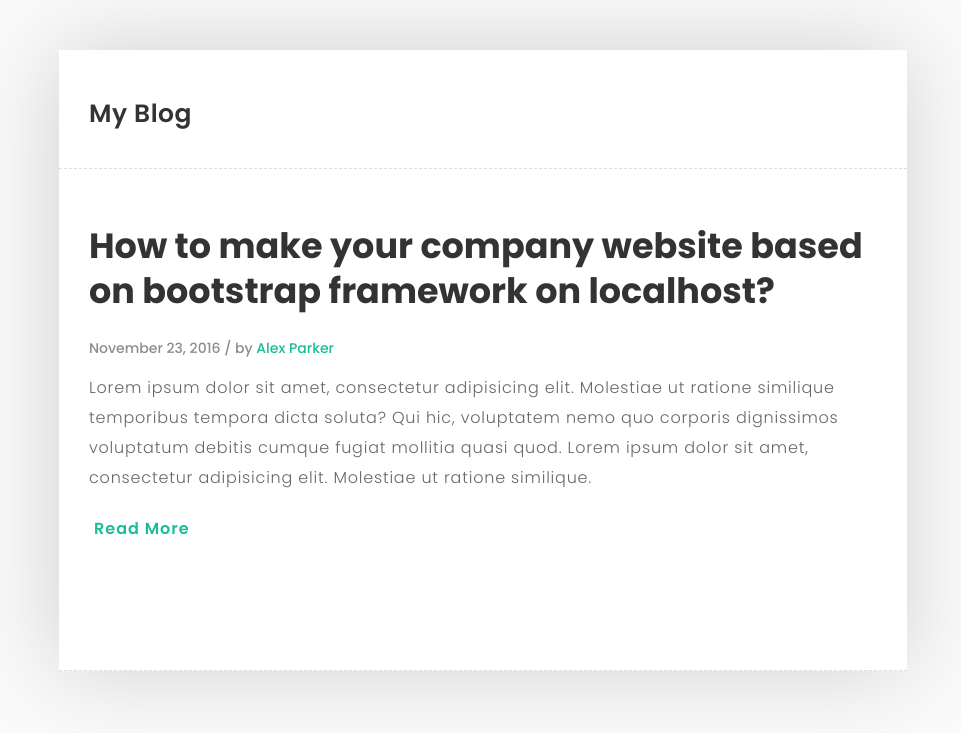
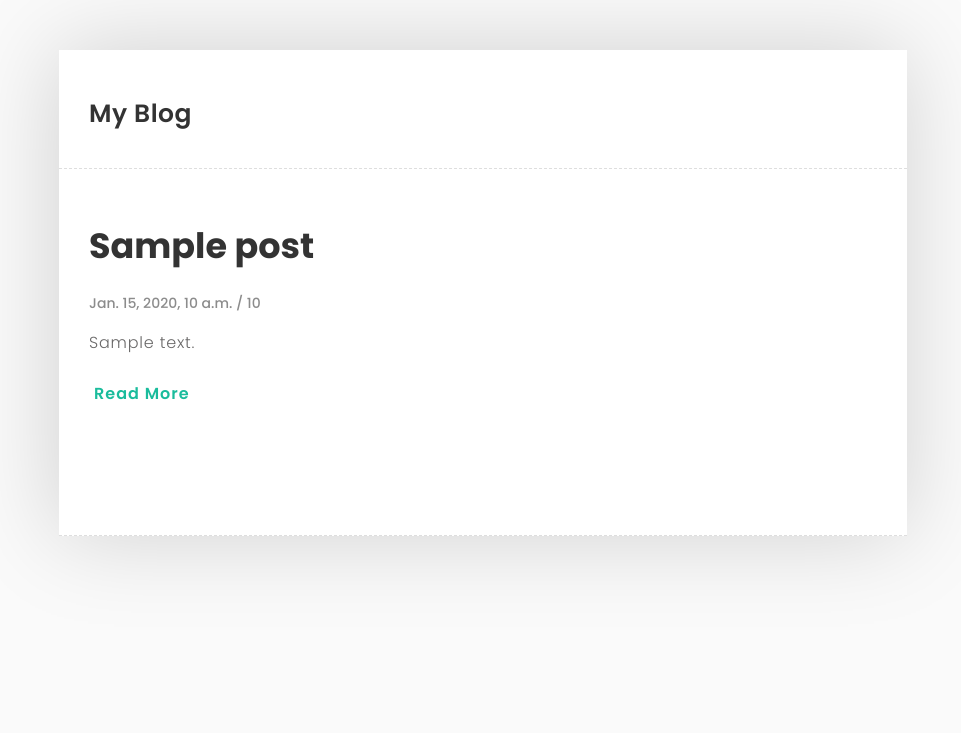
Before and after one commit to SaeedSaedi/Django_API, a Django app: page /blog/ in a window 1280 px wide. Shown: the top 733 px of the page, without its empty margins (11-972 px from the left). Run offline with Django 5.2, Linux system fonts and the light colour scheme; tables that the repository leaves empty hold one stand-in row (values such as "Sample post"); some libraries are stand-ins or nearby versions.

Commit message:
make blog template dynamic

```diff
--- a/templates/blog/home.html
+++ b/templates/blog/home.html
@@ -5,39 +5,35 @@
             <div class="col-md-9">
                 <div class="col-md-12 page-body">
                   <div class="row">
+
                     <div class="sub-title">
                       <h2>My Blog</h2>
                     </div>
-
                     <div class="col-md-12 content-page">
+                      {% for post in posts %}
                       <!-- Blog Post Start -->
                       <div class="col-md-12 blog-post">
                         <div class="post-title">
                           <a href="single.html">
                             <h1>
-                              How to make your company website based on bootstrap
-                              framework on localhost?
+                              {{ post.title }}
                             </h1>
                           </a>
                         </div>
                         <div class="post-info">
-                          <span>November 23, 2016 / by
-                            <a href="#" target="_blank">Alex Parker</a></span>
+                          <span>{{ post.created_at }} / {{ post.counted_views }}
                         </div>
                         <p>
-                          Lorem ipsum dolor sit amet, consectetur adipisicing elit.
-                          Molestiae ut ratione similique temporibus tempora dicta
-                          soluta? Qui hic, voluptatem nemo quo corporis dignissimos
-                          voluptatum debitis cumque fugiat mollitia quasi quod.
-                          Lorem ipsum dolor sit amet, consectetur adipisicing elit.
-                          Molestiae ut ratione similique.
+                          {{ post.content }}
                         </p>
-                        <a href="single.html" class="button button-style button-anim fa fa-long-arrow-right"><span>Read
+                        <a href="{% url 'post_detail' post.id %}" class="button button-style button-anim fa fa-long-arrow-right"><span>Read
                             More</span></a>
                       </div>
+                      {% endfor %}
                       <!-- Blog Post End -->
                     </div>
                   </div>
+
                 </div>
 
                 <!-- Footer Start -->
```
Also changed, not shown: templates/blog/single.html (+3 -4 lines).
